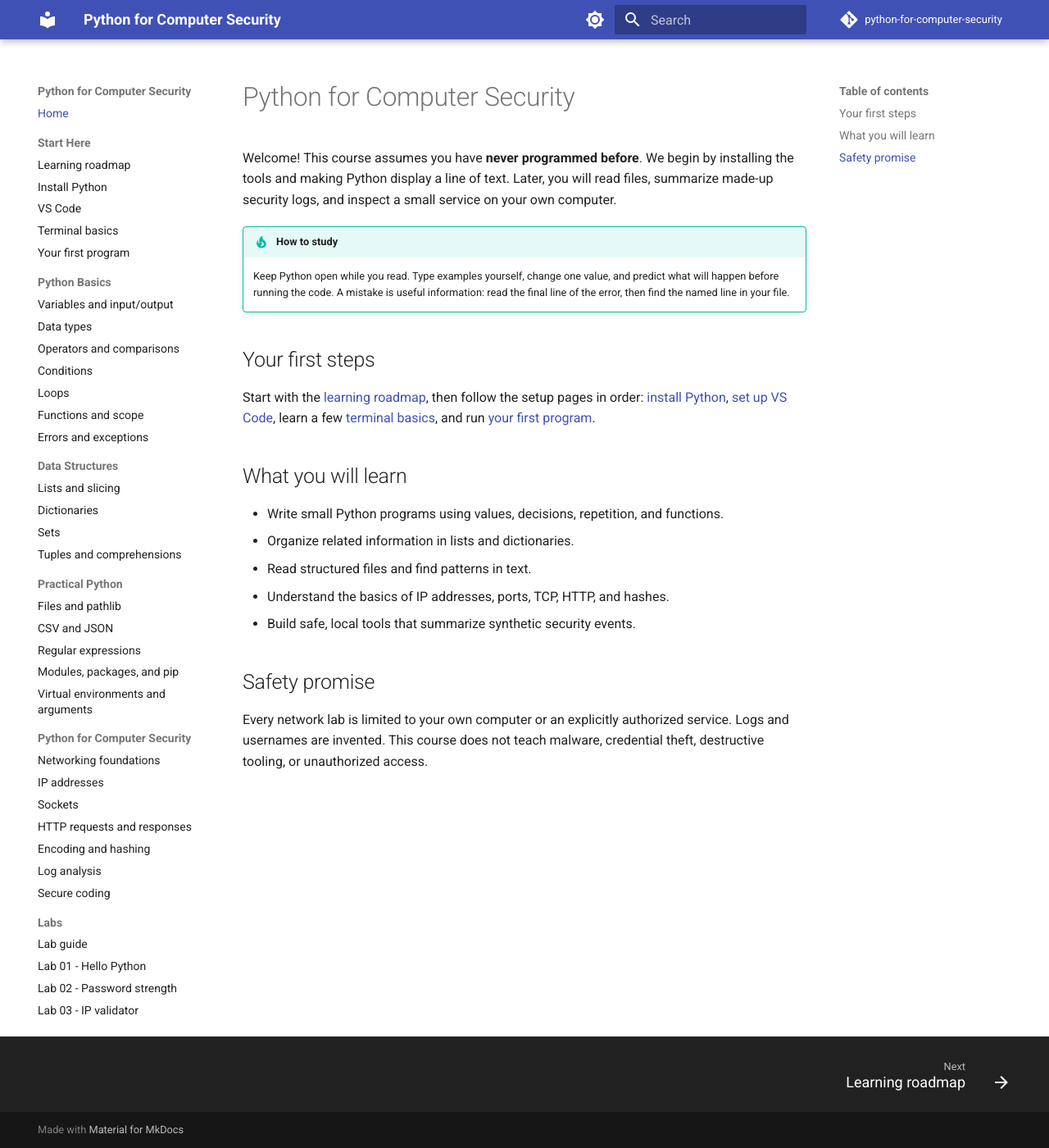
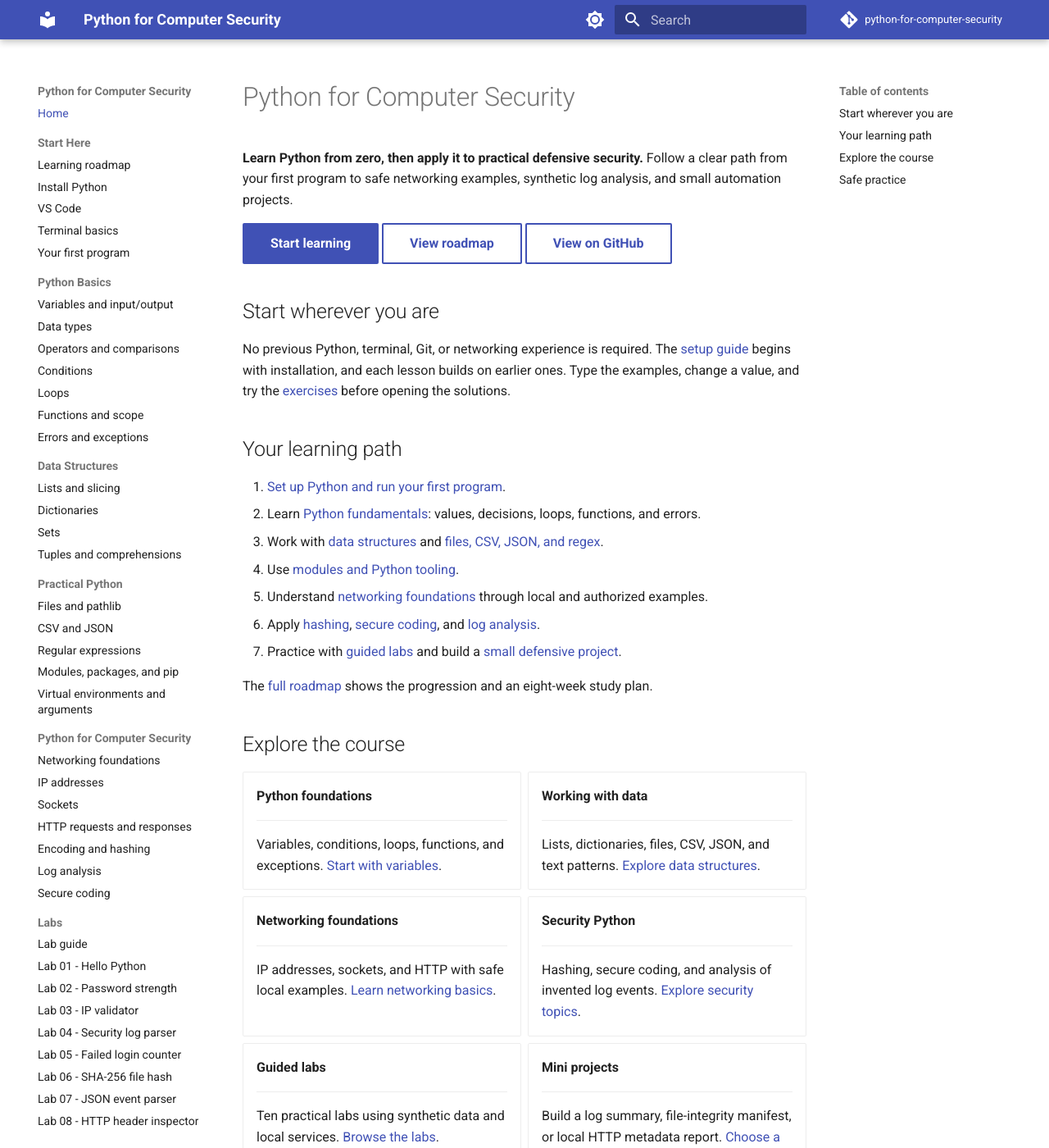
Before and after one commit to KritSue/python-for-computer-security, an MkDocs documentation site: the page built from docs/index.md, in a window 1280 px wide and 1400 px high. Shown: the whole window at 82% size. Built offline with MkDocs 1.6.1 and Material for MkDocs 9.7.7, drawn with Linux system fonts in a browser that asks for light colours; comment, search, counter and statistics services are not loaded; some of the changed text lies outside the part shown.

Commit message:
docs: polish Python security learning portal

```diff
--- a/docs/index.md
+++ b/docs/index.md
@@ -1,22 +1,74 @@
 # Python for Computer Security
 
-Welcome! This course assumes you have **never programmed before**. We begin by installing the tools and making Python display a line of text. Later, you will read files, summarize made-up security logs, and inspect a small service on your own computer.
+**Learn Python from zero, then apply it to practical defensive security.** Follow a clear path from your first program to safe networking examples, synthetic log analysis, and small automation projects.
 
-!!! tip "How to study"
-    Keep Python open while you read. Type examples yourself, change one value, and predict what will happen before running the code. A mistake is useful information: read the final line of the error, then find the named line in your file.
+[Start learning](getting-started/install-python.md){ .md-button .md-button--primary }
+[View roadmap](roadmap.md){ .md-button }
+[View on GitHub](https://github.com/KritSue/python-for-computer-security){ .md-button }
 
-## Your first steps
+## Start wherever you are
 
-Start with the [learning roadmap](roadmap.md), then follow the setup pages in order: [install Python](getting-started/install-python.md), [set up VS Code](getting-started/vscode.md), learn a few [terminal basics](getting-started/terminal.md), and run [your first program](getting-started/first-program.md).
+No previous Python, terminal, Git, or networking experience is required. The [setup guide](getting-started/install-python.md) begins with installation, and each lesson builds on earlier ones. Type the examples, change a value, and try the [exercises](exercises/index.md) before opening the solutions.
 
-## What you will learn
+## Your learning path
 
-- Write small Python programs using values, decisions, repetition, and functions.
-- Organize related information in lists and dictionaries.
-- Read structured files and find patterns in text.
-- Understand the basics of IP addresses, ports, TCP, HTTP, and hashes.
-- Build safe, local tools that summarize synthetic security events.
+1. [Set up Python and run your first program](getting-started/first-program.md).
+2. Learn [Python fundamentals](python-basics/variables.md): values, decisions, loops, functions, and errors.
+3. Work with [data structures](data-structures/lists.md) and [files, CSV, JSON, and regex](practical-python/files.md).
+4. Use [modules and Python tooling](practical-python/modules.md).
+5. Understand [networking foundations](security-python/networking-basics.md) through local and authorized examples.
+6. Apply [hashing](security-python/hashing.md), [secure coding](security-python/secure-coding.md), and [log analysis](security-python/log-analysis.md).
+7. Practice with [guided labs](labs/index.md) and build a [small defensive project](mini-projects/index.md).
 
-## Safety promise
+The [full roadmap](roadmap.md) shows the progression and an eight-week study plan.
 
-Every network lab is limited to your own computer or an explicitly authorized service. Logs and usernames are invented. This course does not teach malware, credential theft, destructive tooling, or unauthorized access.
+## Explore the course
+
+<div class="grid cards" markdown>
+
+-   **Python foundations**
+
+    ---
+
+    Variables, conditions, loops, functions, and exceptions. [Start with variables](python-basics/variables.md).
+
+-   **Working with data**
+
+    ---
+
+    Lists, dictionaries, files, CSV, JSON, and text patterns. [Explore data structures](data-structures/lists.md).
+
+-   **Networking foundations**
+
+    ---
+
+    IP addresses, sockets, and HTTP with safe local examples. [Learn networking basics](security-python/networking-basics.md).
+
+-   **Security Python**
+
+    ---
+
+    Hashing, secure coding, and analysis of invented log events. [Explore security topics](security-python/hashing.md).
+
+-   **Guided labs**
+
+    ---
+
+    Ten practical labs using synthetic data and local services. [Browse the labs](labs/index.md).
+
+-   **Mini projects**
+
+    ---
+
+    Build a log summary, file-integrity manifest, or local HTTP metadata report. [Choose a project](mini-projects/index.md).
+
+</div>
+
+!!! tip "Learn by doing"
+    Keep Python open while you read. Run each example, make a small change, and use the error message to find what happened.
+
+## Safe practice
+
+Networking activities are limited to your own computer or systems you are explicitly authorized to inspect. Logs and usernames are invented. Keep real credentials and personal log data out of exercises and commits.
+
+See the [course repository](https://github.com/KritSue/python-for-computer-security) for the source and contribution guide, or visit my [engineering portfolio](https://github.com/KritSue).
--- a/mkdocs.yml
+++ b/mkdocs.yml
@@ -29,6 +29,7 @@
 markdown_extensions:
   - admonition
   - attr_list
+  - md_in_html
   - def_list
   - pymdownx.details
   - pymdownx.highlight:
```
Also changed, not shown: README.md (+23 -20 lines), docs/roadmap.md (+1 -1 lines).
